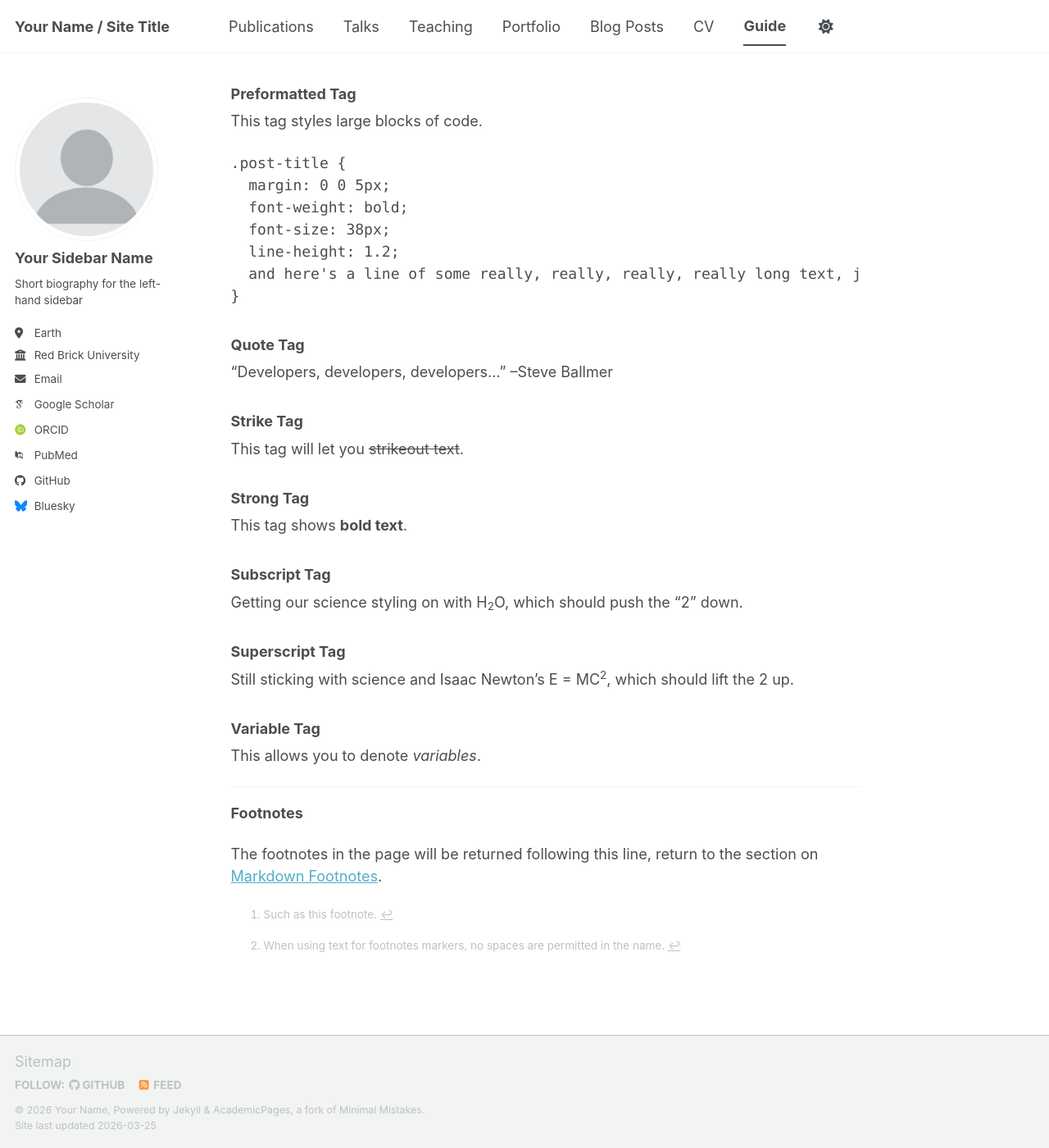
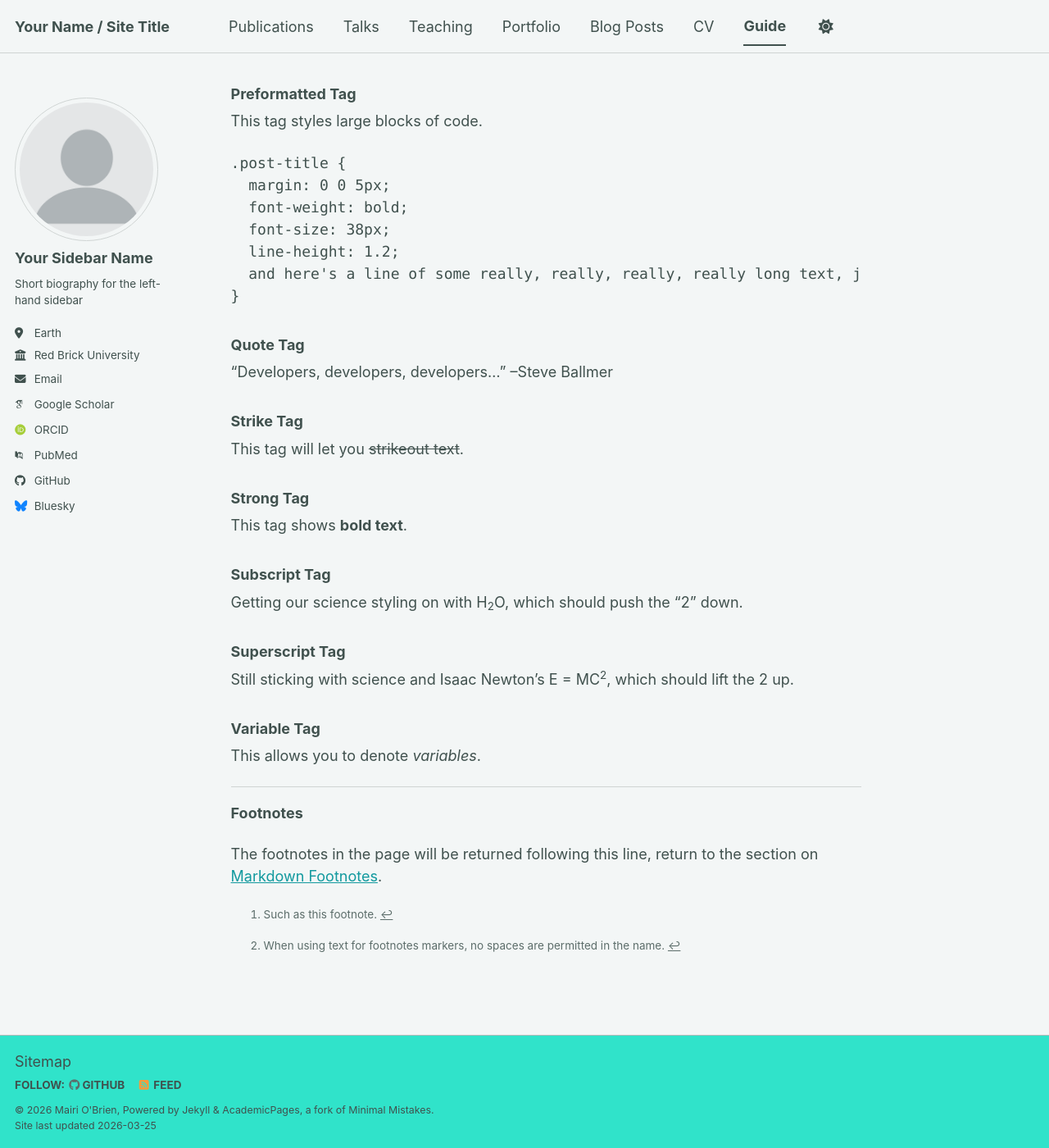
Before and after one commit to mairiobrien/mairiobrien.github.io, a Jekyll site: the page built from _pages/markdown.md, in a window 1280 px wide and 1400 px high, scrolled down 10924 px. Shown: the whole window at 82% size. Built offline with Jekyll 4.4.1, drawn with Linux system fonts in a browser that asks for light colours; emoji names are drawn with the system emoji font; some web fonts are replaced; a script bundle is joined from its source files by our own code; library files that are not in the unit come from our copies.

Commit message:
Update _config.yml

```diff
--- a/_config.yml
+++ b/_config.yml
@@ -8,10 +8,10 @@
 
 # Basic Site Settings
 locale                   : "en-US"
-site_theme               : "default" # The available themes options are "default", "air", "sunrise", "mint", "dirt" and "contrast"
+site_theme               : "mint" # The available themes options are "default", "air", "sunrise", "mint", "dirt" and "contrast"
 title                    : "Your Name / Site Title"
 title_separator          : "-"
-name                     : &name "Your Name"
+name                     : &name "Mairi O'Brien"
 description              : &description "Your Name's academic portfolio"   # Update this with a general description of your site, this is the default if not overridden by a page
 url                      : https://academicpages.github.io # The base hostname & protocol for your site e.g. "https://[your GitHub username].github.io",
                                                            # or if you already have some other page hosted on Github then use "https://[your GitHub username].github.io/[Your Repo Name]"
```
